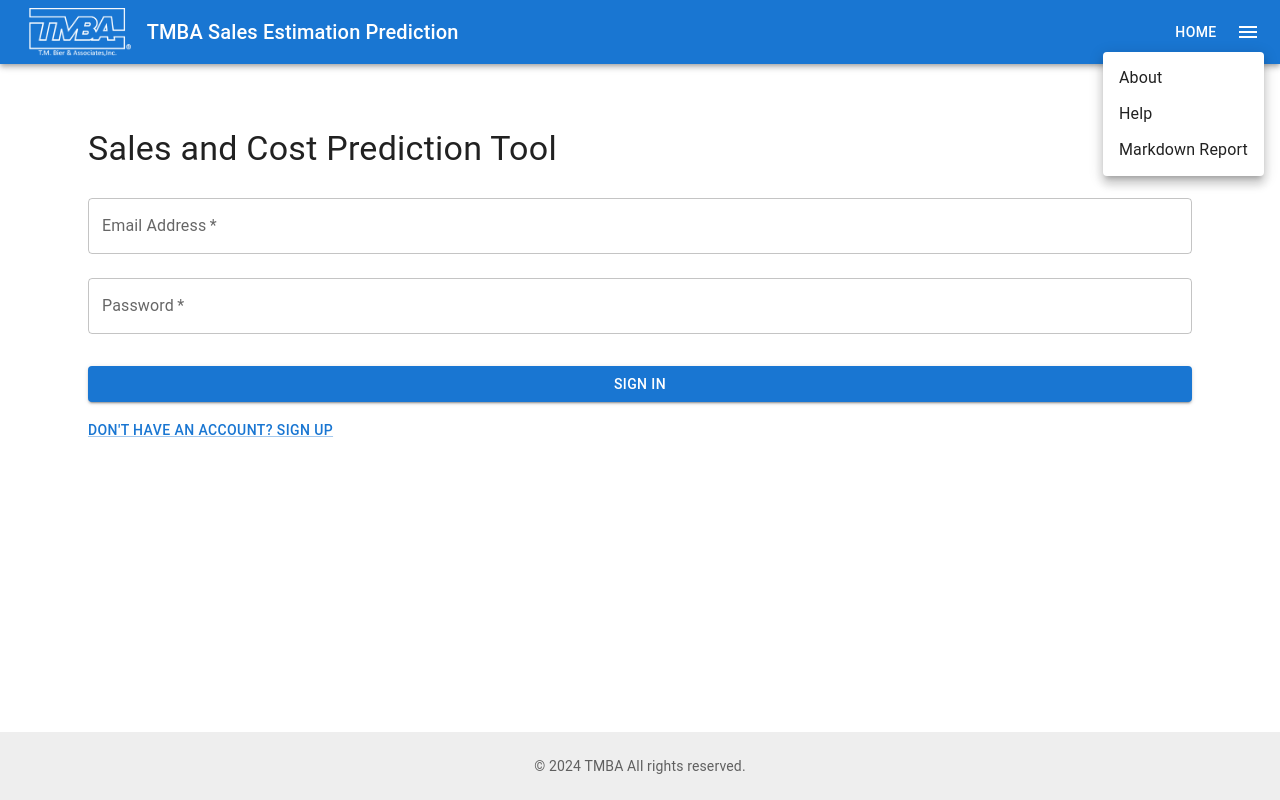
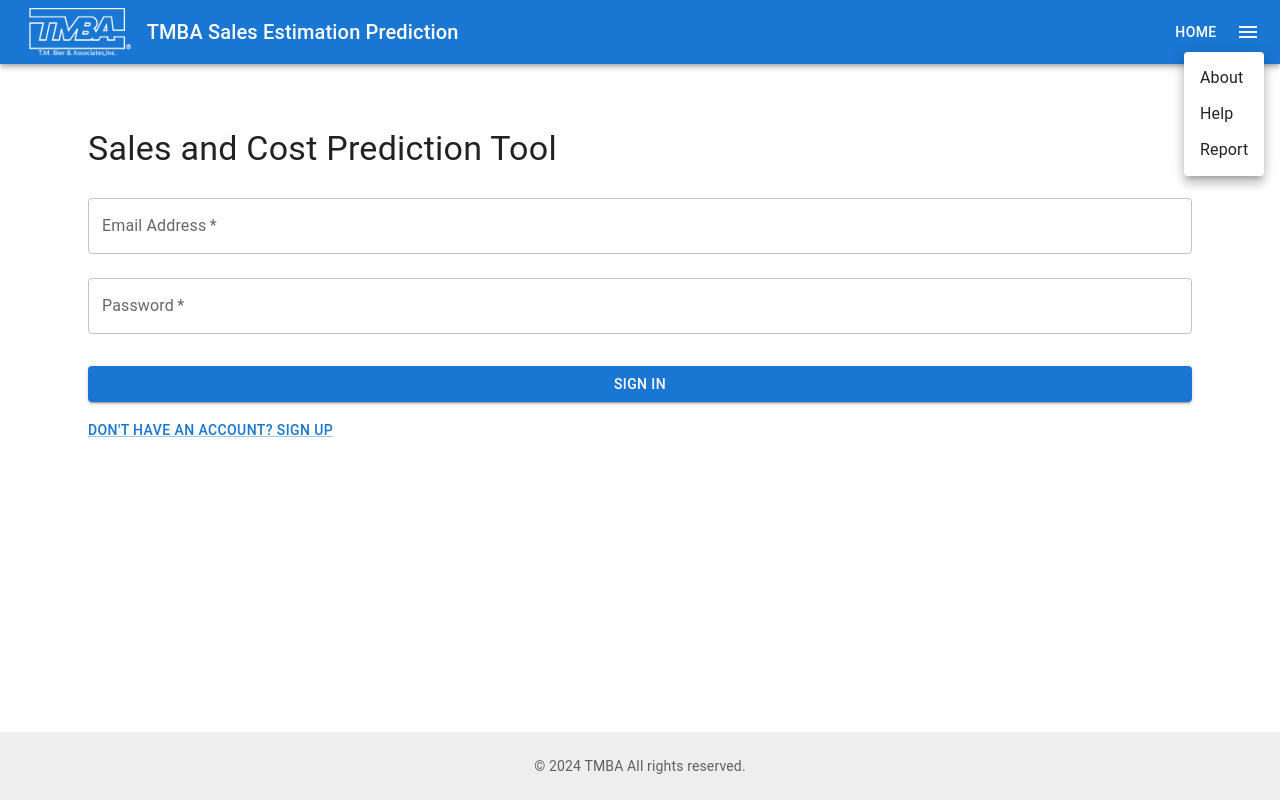
Before and after one commit to Sir-Teo/Sales-Estimating-Website, a React (Create React App) app in the folder frontend/: page / in a window 1280 px wide. Both pictures are taken after a click on the button "menu". Built offline with nearby package versions, Linux system fonts and the light colour scheme.

Commit message:
fixed typo

```diff
--- a/frontend/src/components/Header.js
+++ b/frontend/src/components/Header.js
@@ -61,7 +61,7 @@ function Header({ isLoggedIn, user, onLogout, showSavedPredictions, setShowSaved
         >
           <MenuItem onClick={() => handleMenuItemClick('about')}>About</MenuItem>
           <MenuItem onClick={() => handleMenuItemClick('help')}>Help</MenuItem>
-          <MenuItem onClick={() => handleMenuItemClick('report')}>Markdown Report</MenuItem>
+          <MenuItem onClick={() => handleMenuItemClick('report')}>Report</MenuItem>
         </Menu>
       </Toolbar>
     </AppBar>
```
